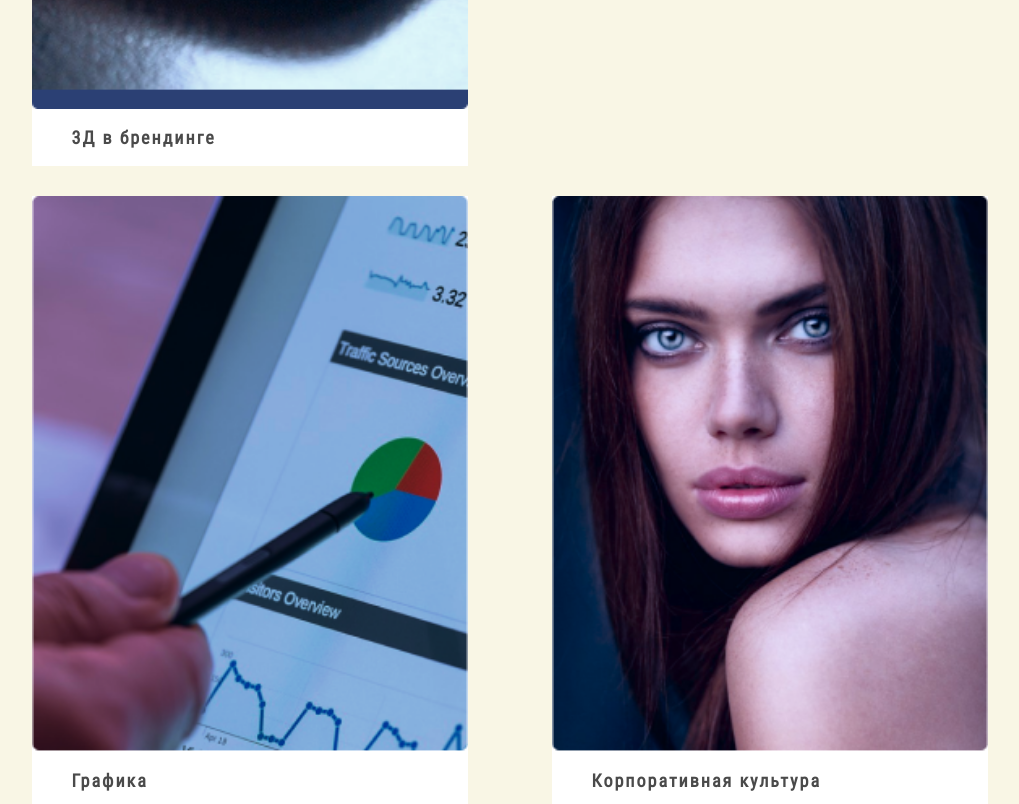
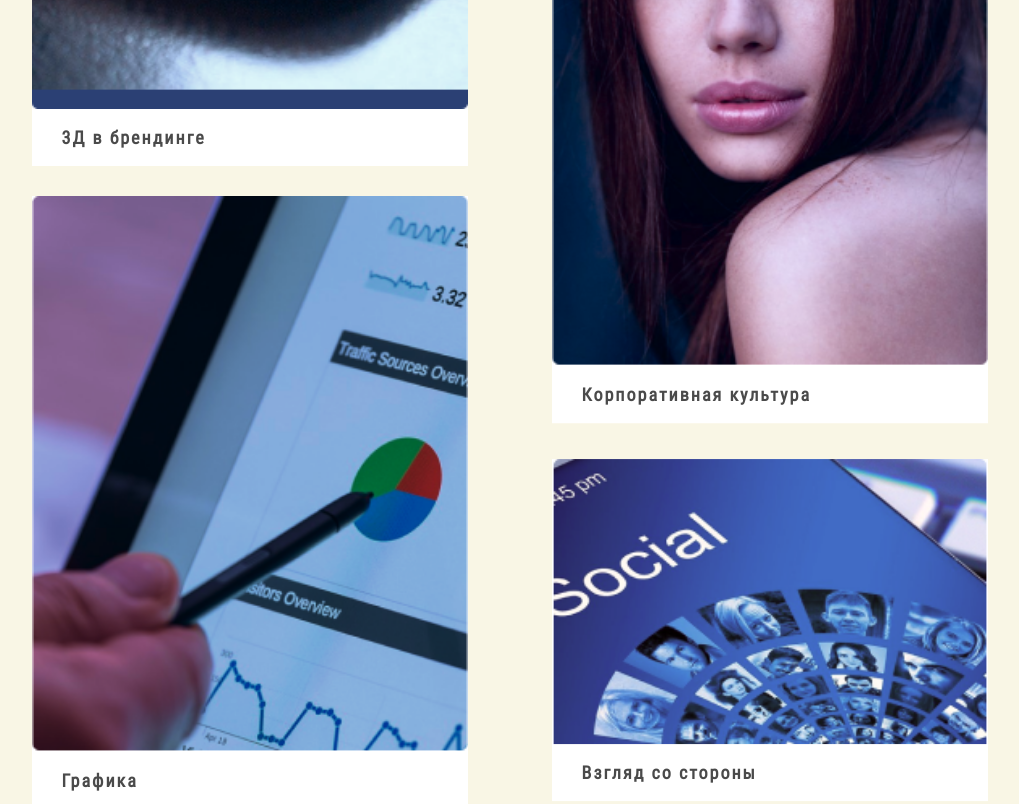
Before and after one commit to ellavrubel/mobile_first, a website: page app/index.html in a window 1280 px wide. Shown: the part 4220-5024 px from the top of the page, without its empty margins (130-1149 px from the left). Drawn offline with nearby package versions, Linux system fonts and the light colour scheme.

Commit message:
news 640 done

```diff
--- a/app/scss/media.scss
+++ b/app/scss/media.scss
@@ -183,11 +183,23 @@
       display: flex;
       flex-wrap: wrap;
       justify-content: space-around;
+      height: 1560px;
     }
     &__item{
       flex: 0 0 42%;
     }
-
+    &__item4{
+      transform: translateY(-63%);
+    }
+    &__item6{
+      transform: translateY(-111%);
+    }
+    &__item8{
+      transform: translateY(-93%);
+    }
+    &__text{
+      margin-left: 30px;
+    }
 }
 }
 
```
Also changed, not shown: app/css/media.min.css, app/css/style.min.css.
